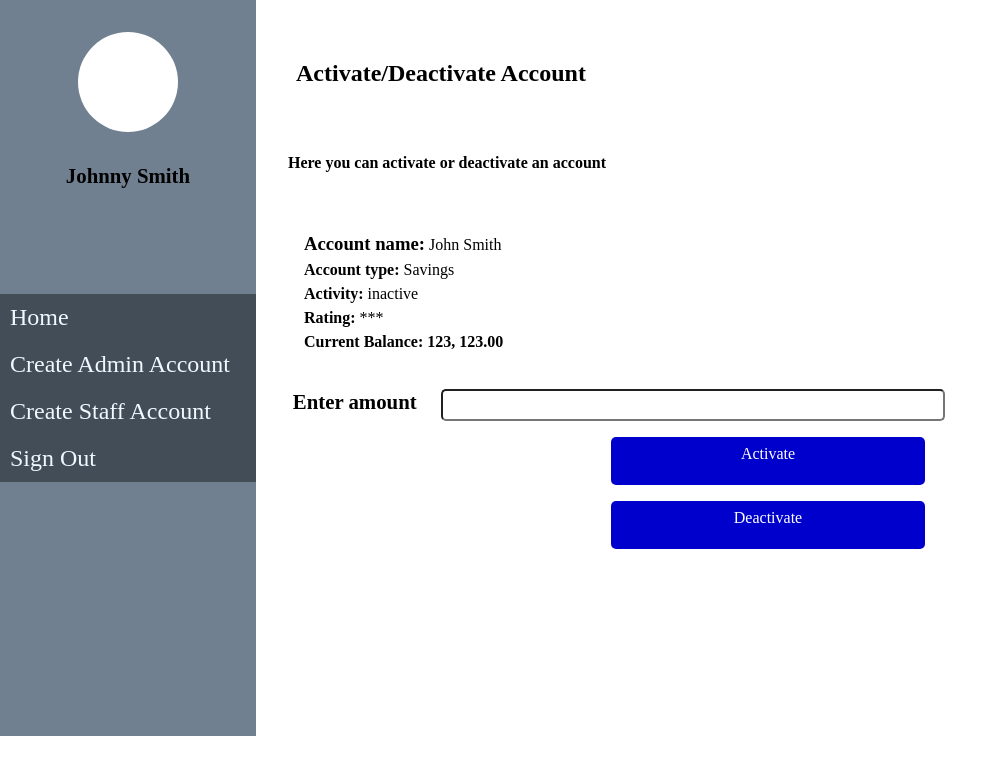
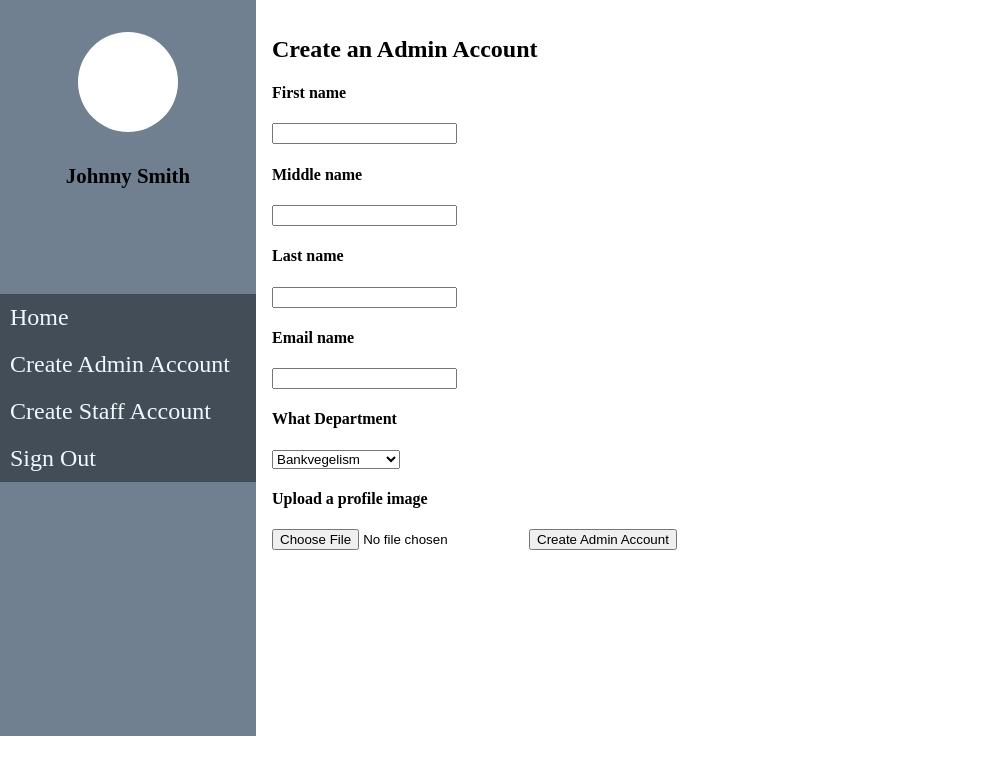
Before and after one commit to patrex/banka, a plain HTML site: page UI/admin-create-admin.html in a window 1280 px wide. Shown: the whole page, without its empty margins (0-1008 px from the left). Drawn offline with Linux system fonts and the light colour scheme.

Commit message:
chore(template): build out content of admin creation page
[Delivers #164721809]

```diff
--- a/UI/admin-create-admin.html
+++ b/UI/admin-create-admin.html
@@ -8,7 +8,6 @@
 
     <link rel="stylesheet" href="css/admin-create-admin.css">
     <link rel="stylesheet" href="css/admin-dashboard.css">
-    <link rel="stylesheet" href="css/cas-credit.css">
 </head>
 <body>
     <aside>
@@ -31,22 +30,39 @@
     </aside>
 
         <main>
-                <h2>Activate/Deactivate Account</h3>
-                    <h5>Here you can activate or deactivate an account</h5>
+              <h2>Create an Admin Account</h3>
+              <form class="form">
+                <div class="form-ctnr">
+                  <h4 class="heading">First name</h4>
+                  <input type="text" name="fname" value="">
+                  <h4 class="heading">Middle name</h4>
+                  <input type="text" name="mname" value="">
+                  <h4 class="heading">Last name</h4>
+                  <input type="text" name="lname" value="">
+                  <h4 class="heading">Email name</h4>
+                  <input type="text" name="email" value="">
 
-                    <div class="acct-info">
-                        <h3>Account name:</h3> John Smith <br>
-                        <h4>Account type:</h4> Savings <br>
-                        <h4>Activity:</h4> inactive <br>
-                        <h4>Rating:</h4> *** <br>
-                        <h4>Current Balance: 123, 123.00</h4>
+                  <h4 class="heading">What Department</h4>
+                  <select class="select" name="">
+                    <option value="" selected>None</option>
+                    <option value="cus">Customer Service</option>
+                    <option value="" selected>Marketting</option>
+                    <option value="" selected>Sales</option>
+                    <option value="" selected>Advertising</option>
+                    <option value="" selected>Bankvegelism</option>
+                  </select>
+
+                  <h4 class="heading">Upload a profile image</h4>
+                  <input type="file" accept="image/*" id="upload">
+
+
+
+                  <input type="submit" name="" value="Create Admin Account">
+
                 </div>
+              </form>
 
-                    <p class="amt-label">Enter amount</p>
-                    <input type="number" name="" id="">
 
-                    <a href="#" class="cta-btn">Activate</a>
-                    <a href="#" class="cta-btn">Deactivate</a>
         </main>
     <script src="js/admin-dashboard.js"></script>
 </body>
```
Lines whose indentation alone changed are shown as unchanged.
